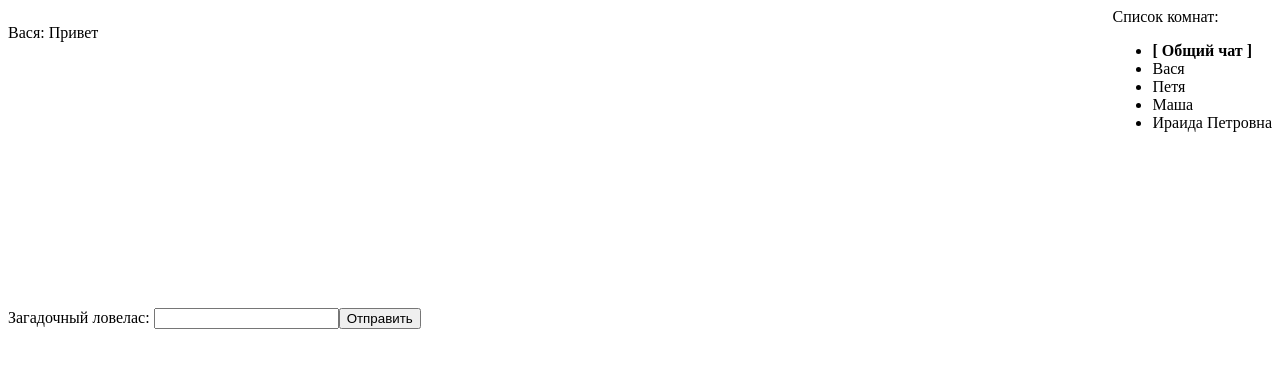
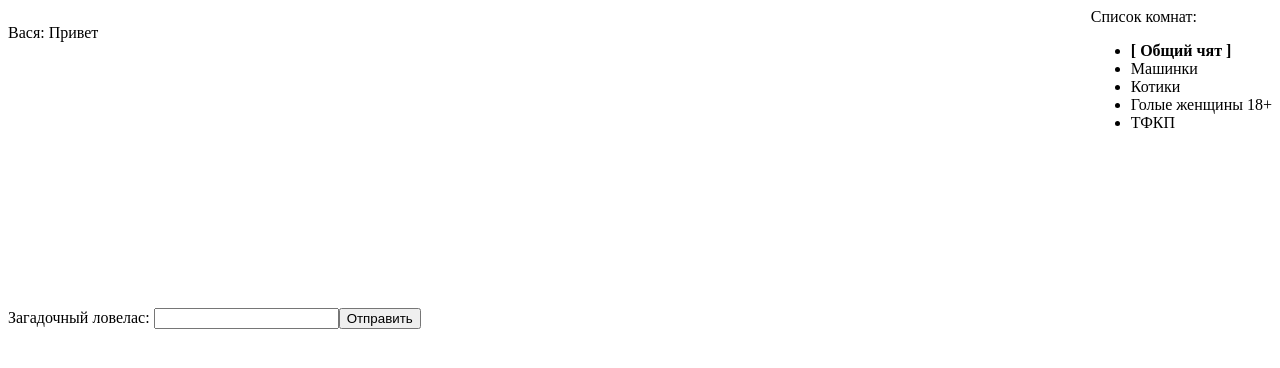
Before and after one commit to kvasdopil/react-lect1, a React app: page / in a window 1280 px wide. Shown: the top 368 px of the page. Built offline with nearby package versions, Linux system fonts and the light colour scheme; the HTML template or start-up script is replaced by a standard one.

Commit message:
state for App
Signed-off-by: Alexey Guskov <lexag@mail.ru>

```diff
--- a/src/App.js
+++ b/src/App.js
@@ -8,8 +8,8 @@ export default class App extends React.Component {
     super();
     this.state = {
       userName: 'Загадочный ловелас',
-      room: 'Общий чат',
-      rooms: ['Общий чат', 'Вася', 'Петя', 'Маша', 'Ираида Петровна'],
+      room: 'Общий чят',
+      rooms: ['Общий чят', 'Машинки', 'Котики', 'Голые женщины 18+', 'ТФКП'],
       messages: [
         {from: 'Вася', msg: 'Привет'}
       ]
@@ -18,7 +18,7 @@ export default class App extends React.Component {
 
   onSend(msg)
   {
-    console.log('send: ', 'вася пупкин', 'Общий чат', msg);
+    console.log('send: ', this.state.userName, this.state.room, msg);
     this.handleMessage(this.state.userName, this.state.room, msg);
   }
 
```
